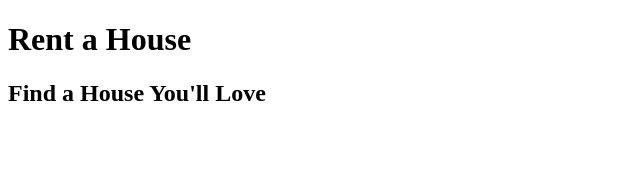
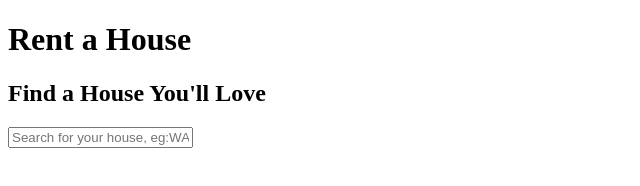
Before and after one commit to ryanguyen206/BNB-B, a plain HTML site: page index.html in a window 1280 px wide. Shown: the whole page, without its empty margins (0-640 px from the left). Drawn offline with Linux system fonts and the light colour scheme.

Commit message:
added input tag

```diff
--- a/index.html
+++ b/index.html
@@ -9,5 +9,6 @@
 <body>
     <h1>Rent a House</h1>
     <h2>Find a House You'll Love</h2>
+    <input type="text" placeholder="Search for your house, eg:WA">
 </body>
 </html>
```
